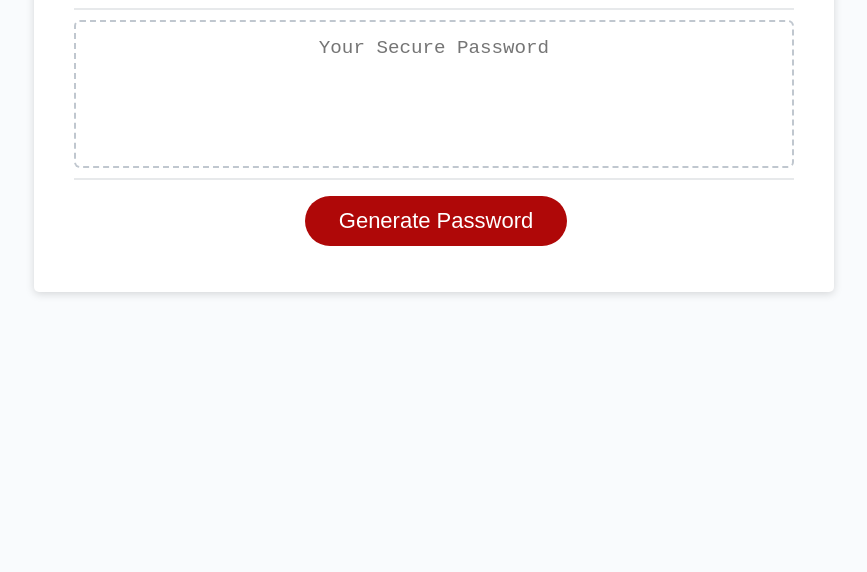
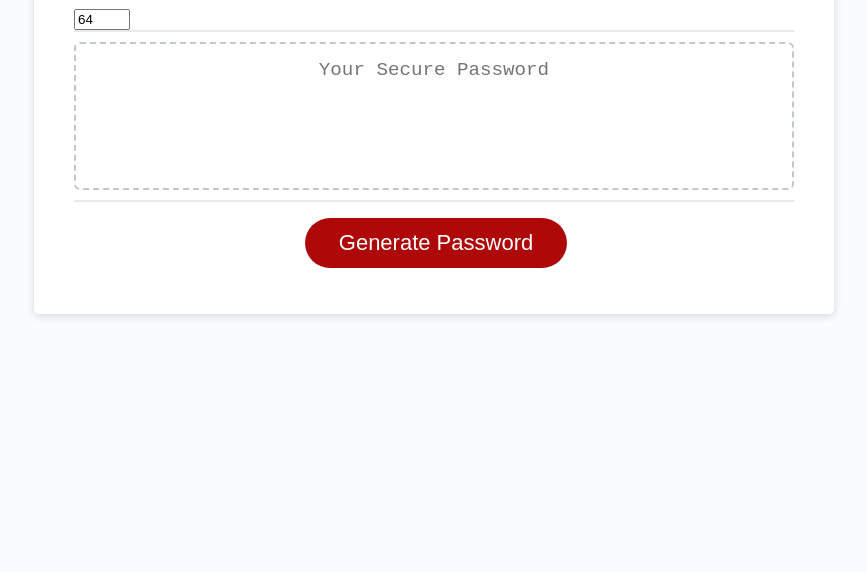
Before and after one commit to mitessari/PasswordGenerator, a plain HTML site: page index.html in a window 1280 px wide. Shown: the part 228-800 px from the top of the page, without its empty margins (206-1073 px from the left). Drawn offline with Linux system fonts and the light colour scheme.

Commit message:
changes in the index.html adding an id='length' and also ive started my README

```diff
--- a/index.html
+++ b/index.html
@@ -15,6 +15,7 @@
       <div class="card">
         <div class="card-header">
           <h2>Generate a Password</h2>
+          <input type="number" id="length" min='10' max='64' value='64' />
         </div>
         <div class="card-body">
           <textarea
```
Also changed, not shown: 2 other files.
